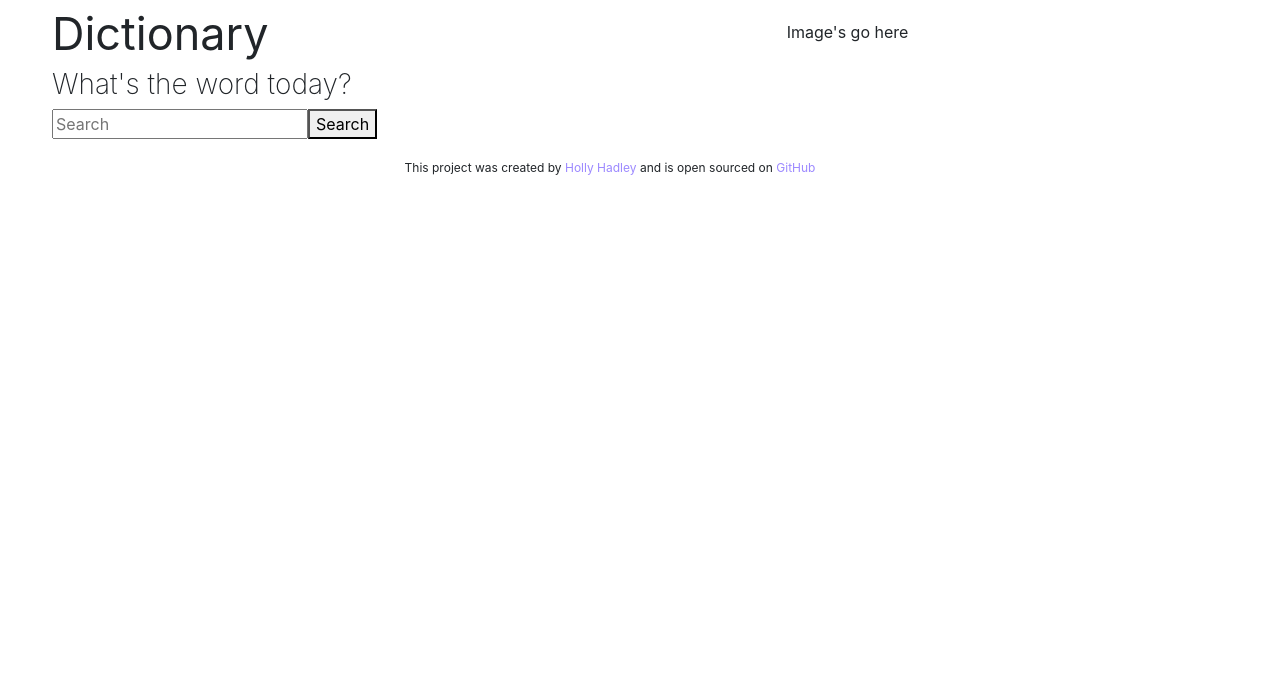
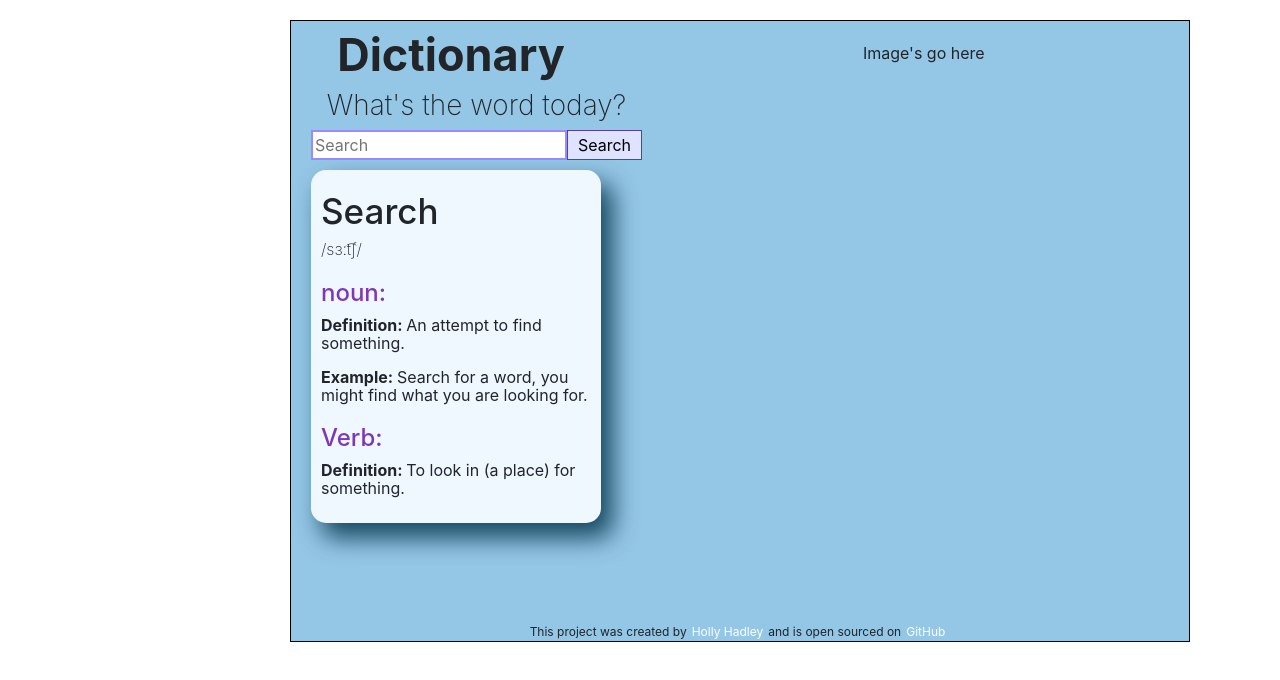
Before and after one commit to SuperNova721/dictionary-project, a React (Create React App) app: page / in a window 1280 px wide. Shown: the top 680 px of the page. Built offline with nearby package versions, Linux system fonts and the light colour scheme.

Commit message:
Added else return result to Results.js component. Added and removed css from multiple components..

```diff
--- a/src/App.css
+++ b/src/App.css
@@ -1,22 +1,40 @@
-.App .container {
-  margin-left: 40px;
-  margin-right: 40px;
+.App {
+
+  width: 900px;
+  margin: 20px 40px 40px 40px;
+
 }
+
 .App header{
-  text-align: left;
+  text-align: center;
   font-size: 45px;
+  font-weight: bold;
+  width: 280px;
 }
+
 .App footer {
-  margin-top: 20px;
-  text-align: center;
+  display: flex;
+  justify-content: center;
+  margin-top: 50px;
+  padding-top: 50px;
   font-size: 12px;
 
  }
 
  .App a {
+   padding-left: 5px;
+   padding-right: 5px;
    text-decoration: none;
-   color: #9c89ff;
+   color: white;
  }
+
+ .App .container {
+  padding: 0 20px 0 20px;
+  margin: 20px 40px 40px 250px;
+  background-color: #94c6e6;
+  width: 900px;
+  border: 1px solid black;
+}
 
  .App .result-images {
    margin-top: 20px;
--- a/src/App.js
+++ b/src/App.js
@@ -7,7 +7,7 @@ function App() {
     <div className="App">
       <div className="container">
         <div className="row">
-          <div className="col-5">
+          <div className="text-body col-5">
             <header className="dictionary-header">
               Dictionary
             </header>
@@ -17,17 +17,13 @@ function App() {
             <p>Image's go here</p>
             <ImageResults />
           </div>
-          </div>
-
-            <footer>
-              This project was created by
-              <a href="https://linkedin.com/in/holly-hadley7"> Holly Hadley </a>
-              and is open sourced on
-              <a href="https://github.com/SuperNova721/dictionary-project.git"> GitHub</a>
-
-            </footer>
-
-
+        </div>
+        <footer>
+          <span>This project was created by </span>
+          <a href="https://linkedin.com/in/holly-hadley7"> Holly Hadley</a>
+          and is open sourced on
+          <a href="https://github.com/SuperNova721/dictionary-project.git"> GitHub</a>
+      </footer>
       </div>
     </div>
   );
--- a/src/Dictionary.css
+++ b/src/Dictionary.css
@@ -1,3 +1,24 @@
+.Dictionary {
+    display: inline-block;
+    justify-content: center;
+}
+
 .Dictionary h3 {
     font-weight: 200;
+    text-align: center;
 }
+
+.Dictionary form {
+    text-align: center;
+}
+
+.Dictionary input:focus{
+    outline:2px solid #9c89ff;
+}
+
+.Dictionary button {
+    height: 30px;
+    width: 75px;
+    background-color: #e0e3ff;
+    border: 1px solid #58409e;
+}
--- a/src/Dictionary.js
+++ b/src/Dictionary.js
@@ -29,13 +29,16 @@ export default function Dictionary() {
         setKeyword(event.target.value);
     }
 
+
     return (
         <div className="Dictionary">
             <h3>What's the word today?</h3>
             <form onSubmit={search}>
-                <input type="search" placeholder="Search" onChange={handleKeywordChange} />
+                <input type="search" placeholder="Search" onChange={handleKeywordChange} autoFocus/>
                 <button type="submit">Search</button>
             </form>
             <Results results={results}/>
-        </div> );
-}
+        </div>
+        );
+
+    }
--- /dev/null
+++ b/src/Phonetics.css
@@ -0,0 +1,4 @@
+.Phonetics a {
+    color:#9c89ff;
+    padding: 0;
+}
--- a/src/Phonetics.js
+++ b/src/Phonetics.js
@@ -1,4 +1,5 @@
 import React from "react";
+import "./Phonetics.css";
 
 export default function Phonetics(props) {
     console.log(props.phonetics);
--- a/src/Results.css
+++ b/src/Results.css
@@ -1,6 +1,15 @@
+.Results {
+    margin-top: 10px;
+
+    background-color: aliceblue;
+    padding: 10px;
+    width: 290px;
+    border-radius: 15px;
+    box-shadow: 11px 14px 25px 1px rgba(1,52,74,0.85);
+}
 .Results .container {
+
     margin: 20px;
-    padding: 0;
     width: 250px;
 
 }
@@ -10,6 +19,11 @@
     font-size: 35px;
 }
 
+.Results h3 {
+    font-size: 16px;
+    text-align: left;
+}
+
 .Results h4 {
     color: #7e38b7;
     margin-top: 20px;
@@ -17,6 +31,7 @@
 
 .Results p {
     line-height: 18px;
+    padding-right: 5px;
 }
 
 .Results .noun {
--- a/src/Results.js
+++ b/src/Results.js
@@ -32,6 +32,26 @@ export default function Results(props) {
             </div>
         );
     } else {
-    return null;
+    return  (
+        <div className="Results">
+            <h2 className="text-capitalize">Search</h2>
+            <h3>/sɜːt͡ʃ/</h3>
+
+            <div className="definitions">
+                <div className="noun">
+                    <h4>noun:</h4>
+                    <p><strong>Definition: </strong>An attempt to find something.</p>
+                    <p><strong>Example: </strong>Search for a word, you might find what you are looking for.</p>
+
+            </div>
+
+            <div className="verb">
+                <h4>Verb:</h4>
+                <p><strong>Definition: </strong>To look in (a place) for something.</p>
+            </div>
+        </div>
+    </div>
+);
+
 }
 }
--- a/src/Synonyms.js
+++ b/src/Synonyms.js
@@ -6,10 +6,10 @@ export default function Synonyms(props) {
     return (
         <div className="Synonyms text-capitalize">
             <p><strong>Synonyms: </strong></p>
-            {props.synonyms.map(function(synonyms, index) {
+            {props.synonyms.slice(0,5).map(function(synonyms, index) {
                 return (
         <div>
-            <span key={index}>{synonyms},</span>
+            <span key={index}>{synonyms}</span>
         </div>);
             })}
         </div>
```
